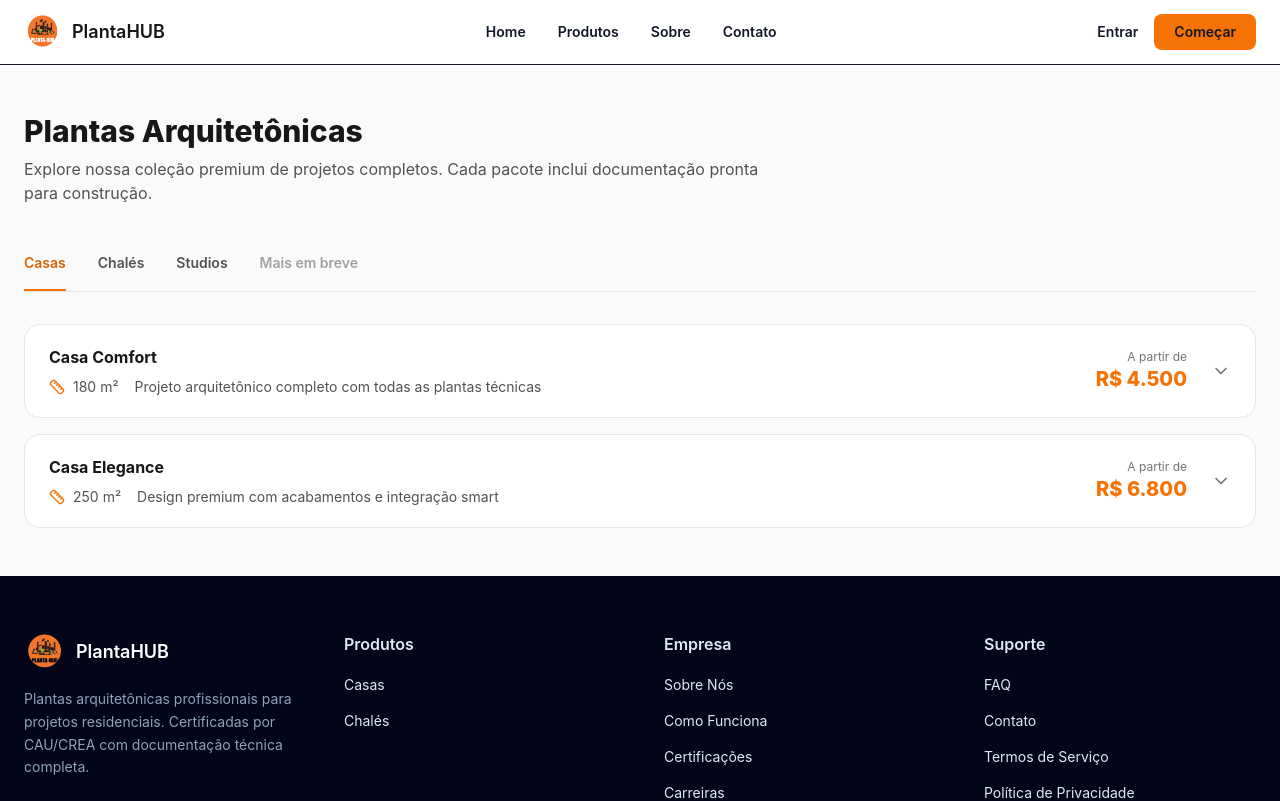
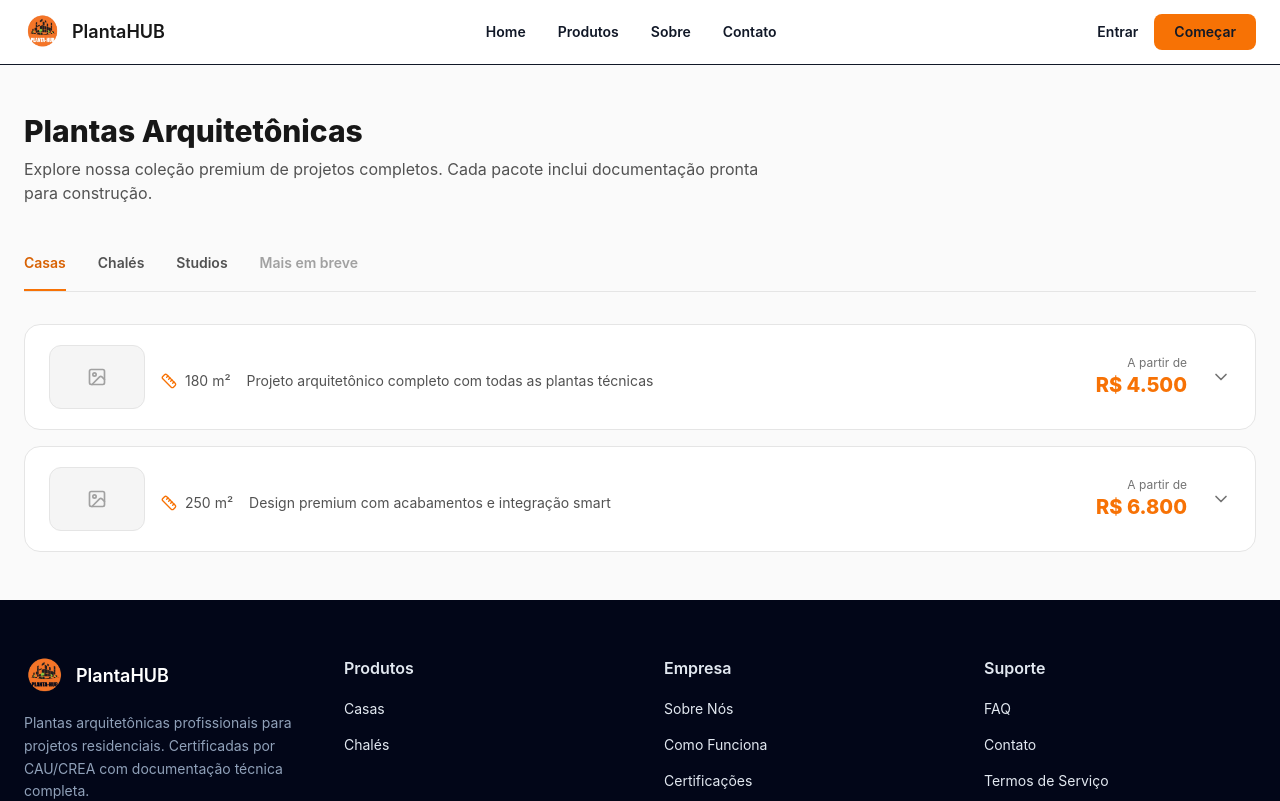
Before and after one commit to Chamfrado/PlantaHUB, a React (Vite) app in the folder apps/web/plantahub-web/: page /products in a window 1280 px wide. Shown: the top 801 px of the page. Built offline with nearby package versions, Linux system fonts and the light colour scheme.

Commit message:
fix: :bug: Fixing pointers

```diff
--- a/apps/web/plantahub-web/src/components/home/FinalCTA.tsx
+++ b/apps/web/plantahub-web/src/components/home/FinalCTA.tsx
@@ -27,14 +27,14 @@ export default function FinalCTA({
         <div className="mt-8 flex flex-wrap items-center justify-center gap-4">
           <button
             onClick={onPrimaryClick}
-            className="px-7 py-3 rounded-xl bg-white text-primary-600 font-semibold shadow-sm hover:bg-white/95 transition"
+            className="px-7 py-3 rounded-xl bg-white text-primary-600 font-semibold shadow-sm hover:bg-white/95 transition cursor-pointer"
           >
             {primaryLabel}
           </button>
 
           <button
             onClick={onSecondaryClick}
-            className="px-7 py-3 rounded-xl border border-white/70 text-white font-semibold hover:bg-white/10 transition"
+            className="px-7 py-3 rounded-xl border border-white/70 text-white font-semibold hover:bg-white/10 transition cursor-pointer"
           >
             {secondaryLabel}
           </button>
--- a/apps/web/plantahub-web/src/components/home/Hero.tsx
+++ b/apps/web/plantahub-web/src/components/home/Hero.tsx
@@ -47,20 +47,21 @@ export default function Hero({
             <div className="mt-8 flex flex-wrap items-center gap-4">
               <button
                 onClick={onPrimaryClick}
-                className="px-6 py-3 rounded-xl bg-primary-500 text-white font-semibold shadow-sm hover:bg-primary-600 transition"
+                className="px-6 py-3 rounded-xl bg-primary-500 text-white font-semibold shadow-sm hover:bg-primary-600 transition cursor-pointer"
               >
                 {primaryCtaText}
               </button>
 
               <button
                 onClick={onSecondaryClick}
-                className="px-6 py-3 rounded-xl border border-neutral-300 bg-white text-neutral-900 font-semibold hover:bg-neutral-50 transition"
+                className="px-6 py-3 rounded-xl border border-neutral-300 bg-white text-neutral-900 font-semibold cursor-pointer hover:bg-neutral-50 transition"
               >
                 {secondaryCtaText}
               </button>
             </div>
 
             {/* mini features */}
+
             <div className="mt-10 grid sm:grid-cols-3 gap-6">
               <FeatureItem
                 title="Projetos Certificados"
--- a/apps/web/plantahub-web/src/components/products/ProductAccordion.tsx
+++ b/apps/web/plantahub-web/src/components/products/ProductAccordion.tsx
@@ -1,5 +1,5 @@
 import { useMemo, useState } from 'react';
-import type { ProductCategory, ProductDetails } from '../../types/productDetail';
+import type { ProductCategory, ProductDetails } from '../../types/productDetails';
 import ProductAccordionItem from './ProductAccordionItem';
 
 type Props = {
--- a/apps/web/plantahub-web/src/components/products/ProductAccordionItem.tsx
+++ b/apps/web/plantahub-web/src/components/products/ProductAccordionItem.tsx
@@ -1,9 +1,9 @@
-import { ChevronDown, Ruler } from 'lucide-react';
-import ProductDetailsCard from '../../components/products/ProductDetailCard';
-import type { ProductDetails } from '../../types/productDetail';
+import { ChevronDown, Image, Ruler } from 'lucide-react';
+import type { Product } from '../../types/product';
+import ProductDetailsCard from './ProductDetailCard';
 
 type Props = {
-  product: ProductDetails;
+  product: Product;
   isOpen: boolean;
   onToggle: () => void;
 };
@@ -15,8 +15,12 @@ export default function ProductAccordionItem({ product, isOpen, onToggle }: Prop
         onClick={onToggle}
         className="w-full flex items-center justify-between gap-6 text-left"
       >
+        {/* Left: Thumbnail + Info */}
+        <div className="flex items-center gap-4 min-w-0">
+          <Thumbnail src={product.thumbnailUrl} alt={product.title} />
+
           <div className="min-w-0">
-          <div className="font-bold text-neutral-900 truncate">{product.name}</div>
+            <div className="font-bold text-neutral-900 truncate">{product.title}</div>
 
             <div className="mt-2 flex flex-wrap items-center gap-x-4 gap-y-2 text-sm text-neutral-600">
               <span className="inline-flex items-center gap-2">
@@ -26,7 +30,9 @@ export default function ProductAccordionItem({ product, isOpen, onToggle }: Prop
               <span className="truncate">{product.shortDescription}</span>
             </div>
           </div>
+        </div>
 
+        {/* Right: Price + Chevron */}
         <div className="flex items-center gap-6 shrink-0">
           <div className="text-right">
             <div className="text-xs text-neutral-500">A partir de</div>
@@ -44,6 +50,7 @@ export default function ProductAccordionItem({ product, isOpen, onToggle }: Prop
         </div>
       </button>
 
+      {/* Expanded */}
       {isOpen ? <ProductDetailsCard product={product} /> : null}
     </div>
   );
@@ -56,3 +63,22 @@ function formatBRL(value: number) {
     maximumFractionDigits: 0,
   });
 }
+
+function Thumbnail({ src, alt }: { src?: string; alt: string }) {
+  if (!src) {
+    return (
+      <div className="h-16 w-24 rounded-xl bg-neutral-100 border border-neutral-200 flex items-center justify-center text-neutral-400 shrink-0">
+        <Image className="h-5 w-5" />
+      </div>
+    );
+  }
+
+  return (
+    <img
+      src={src}
+      alt={alt}
+      className="h-16 w-24 rounded-xl object-cover border border-neutral-200 shrink-0"
+      loading="lazy"
+    />
+  );
+}
--- a/apps/web/plantahub-web/src/components/products/ProductCard.tsx
+++ b/apps/web/plantahub-web/src/components/products/ProductCard.tsx
@@ -74,7 +74,7 @@ export default function ProductCard({
 
           <button
             onClick={() => onViewDetails?.(product)}
-            className="px-5 py-2.5 rounded-xl bg-primary-500 text-white font-semibold hover:bg-primary-600 transition"
+            className="px-5 py-2.5 rounded-xl bg-primary-500 text-white font-semibold cursor-pointer hover:bg-primary-600 transition"
           >
             {actionLabel}
           </button>
--- a/apps/web/plantahub-web/src/components/products/ProductCarouselSection.tsx
+++ b/apps/web/plantahub-web/src/components/products/ProductCarouselSection.tsx
@@ -73,7 +73,7 @@ export default function ProductCarouselSection({
         <div className="mt-10 flex justify-center">
           <button
             onClick={onFooterCtaClick}
-            className="px-6 py-3 rounded-xl border border-neutral-300 bg-white font-semibold text-neutral-900 hover:bg-neutral-100 transition inline-flex items-center gap-2"
+            className="px-6 py-3 rounded-xl border border-neutral-300 bg-white font-semibold cursor-pointer text-neutral-900 hover:bg-neutral-100 transition inline-flex items-center gap-2"
           >
             {footerCtaLabel} <span className="text-lg">→</span>
           </button>
@@ -95,8 +95,8 @@ function TierTabs({ value, onChange }: { value: Tier; onChange: (v: Tier) => voi
             key={t}
             onClick={() => onChange(t)}
             className={[
-              'px-4 py-2 rounded-lg text-sm font-semibold transition',
-              active ? 'bg-primary-500 text-white' : 'text-neutral-700 hover:bg-neutral-100',
+              'px-4 py-2 rounded-lg text-sm font-semibold transition ',
+              active ? 'bg-primary-500 text-white ' : 'text-neutral-700 hover:bg-neutral-100 ',
             ].join(' ')}
           >
             {t}
--- a/apps/web/plantahub-web/src/components/products/ProductDetailCard.tsx
+++ b/apps/web/plantahub-web/src/components/products/ProductDetailCard.tsx
@@ -1,5 +1,5 @@
 import { BadgeCheck, Download, FileText } from 'lucide-react';
-import type { ProductDetails } from '../../types/productDetail';
+import type { ProductDetails } from '../../types/productDetails';
 
 export default function ProductDetailsCard({ product }: { product: ProductDetails }) {
   return (
```
Lines whose indentation alone changed are shown as unchanged.
